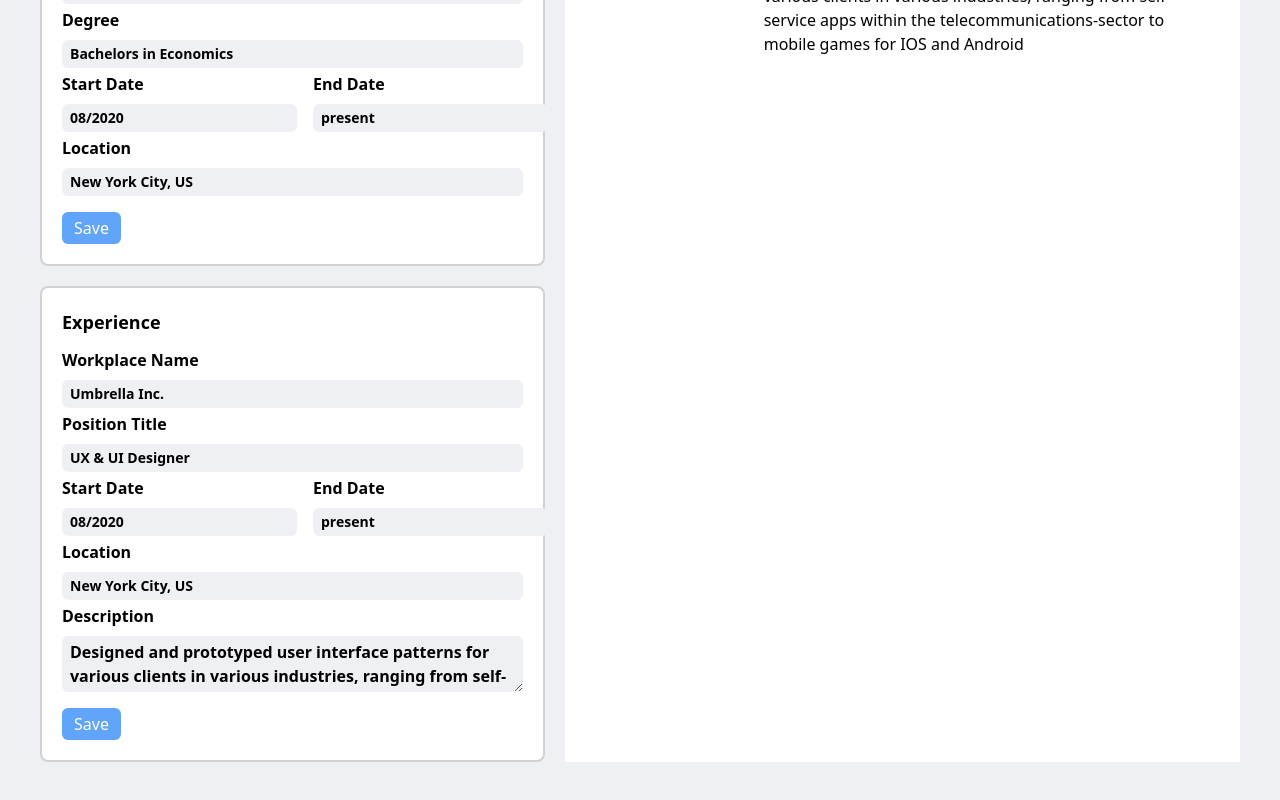
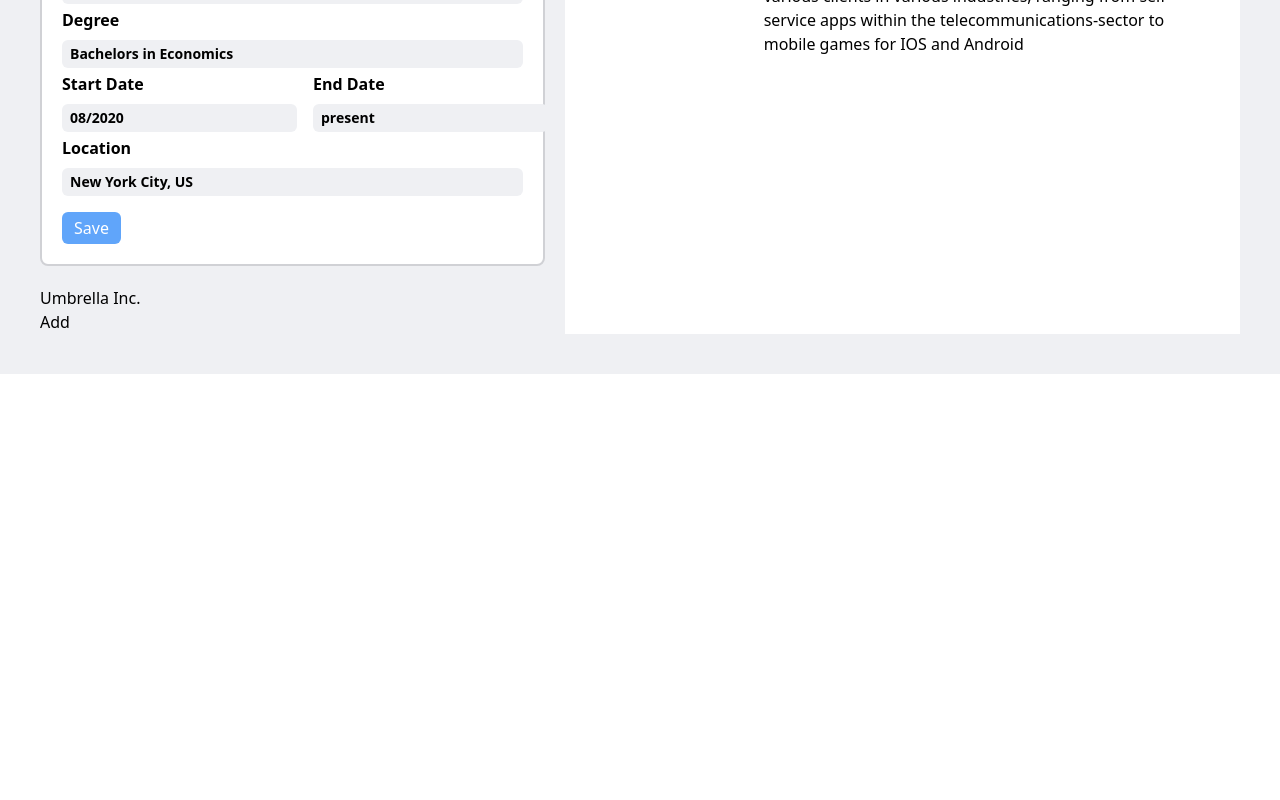
Before and after one commit to emShalaby/cv_generator, a React (Vite) app: page / in a window 1280 px wide. Shown: the part 518-1318 px from the top of the page. After the commit the page ends 892 px from the top, so only its background shows below. Built offline with nearby package versions, Linux system fonts and the light colour scheme.

Commit message:
add an option to add multiple work experiences , add an expand animation to tailwind

```diff
--- a/package.json
+++ b/package.json
@@ -11,13 +11,15 @@
   },
   "dependencies": {
     "react": "^18.3.1",
-    "react-dom": "^18.3.1"
+    "react-dom": "^18.3.1",
+    "uuid": "^10.0.0"
   },
   "devDependencies": {
     "@eslint/js": "^9.9.0",
     "@types/eslint__js": "^8.42.3",
     "@types/react": "^18.3.3",
     "@types/react-dom": "^18.3.0",
+    "@types/uuid": "^10.0.0",
     "@vitejs/plugin-react": "^4.3.1",
     "autoprefixer": "^10.4.20",
     "eslint": "^9.9.0",
--- a/src/app.tsx
+++ b/src/app.tsx
@@ -8,6 +8,8 @@ import React, { useState } from "react";
 import CvBody from "./components/CV/cvBody";
 import Button from "./components/UI/button";
 import TextArea from "./components/UI/textArea";
+import { v4 as uuidv4 } from "uuid";
+
 enum PersonalInfoFields {
   fullName = "fullName",
   phoneNumber = "phoneNumber",
@@ -28,6 +30,7 @@ enum ExperienceFields {
   endDate = "endDate",
   location = "location",
   description = "description",
+  id = "id",
 }
 type TPersonalInfo = Record<PersonalInfoFields, string>;
 export type TEducation = Record<EducationFields, string>;
@@ -80,9 +83,12 @@ const App = () => {
         [ExperienceFields.endDate]: placeHolderValues.workEndDate,
         [ExperienceFields.description]: placeHolderValues.description,
         [ExperienceFields.location]: placeHolderValues.workLocation,
+        [ExperienceFields.id]: String(uuidv4()),
       },
     ],
   });
+  const [selectedExpItem, setSelectedExpItem] =
+    useState<null | Partial<TExperience>>(null);
   const handlePersonalInfoChange = (e: React.ChangeEvent<HTMLInputElement>) => {
     setFormData((prevData) => {
       if (prevData) {
@@ -115,18 +121,22 @@ const App = () => {
     });
   };
   const handlExperienceInfoChange = (
-    e:
-      | React.ChangeEvent<HTMLInputElement>
-      | React.ChangeEvent<HTMLTextAreaElement>,
+    e: React.ChangeEvent<HTMLInputElement | HTMLTextAreaElement>,
   ) => {
     setFormData((prevData) => {
-      if (prevData) {
+      if (prevData && selectedExpItem) {
+        const selectedItemIndex = prevData.experience.findIndex(
+          (item) => item.id === selectedExpItem.id,
+        );
+        const clonedExperience = [...prevData.experience];
+        clonedExperience[selectedItemIndex] = {
+          ...clonedExperience[selectedItemIndex],
+          [e.target.name]: e.target.value,
+        };
         return {
           ...prevData,
 
-          experience: [
-            { ...prevData.experience[0], [e.target.name]: e.target.value },
-          ],
+          experience: clonedExperience,
         };
       }
       return prevData;
@@ -196,7 +206,9 @@ const App = () => {
                 label={"End Date"}
                 type="text"
                 name={EducationFields.endDate}
-                onChange={handleEducationInfoChange}
+                onChange={(e) => {
+                  handleEducationInfoChange(e);
+                }}
                 value={formData.education[0].endDate}
               />
             </div>
@@ -212,20 +224,50 @@ const App = () => {
               className="mt-3 self-end rounded-md bg-blue-400 px-3 py-1 text-white"
             ></Button>
           </Form>
+          {!selectedExpItem ? (
+            <div>
+              {formData.experience.map((item, index) => {
+                return (
+                  <div key={index}>
+                    <div onClick={() => setSelectedExpItem(item)}>
+                      {item.workplaceName}
+                    </div>
+                  </div>
+                );
+              })}
+              <Button
+                title="Add"
+                onclick={() => {
+                  formData.experience.push({
+                    [ExperienceFields.workplaceName]: "",
+                    [ExperienceFields.position]: "",
+                    [ExperienceFields.startDate]: "",
+                    [ExperienceFields.endDate]: "",
+                    [ExperienceFields.description]: "",
+                    [ExperienceFields.location]: "",
+                    [ExperienceFields.id]: String(uuidv4()),
+                  });
+                  setSelectedExpItem(
+                    formData.experience[formData.experience.length - 1],
+                  );
+                }}
+              />
+            </div>
+          ) : (
             <Form title={"Experience"} id="experience">
               <Input
                 label={"Workplace Name"}
                 type={"Text"}
                 onChange={handlExperienceInfoChange}
                 name={ExperienceFields.workplaceName}
-              value={formData.experience[0].workplaceName}
+                value={selectedExpItem.workplaceName}
               />
               <Input
                 label={"Position Title"}
                 type={"text"}
                 onChange={handlExperienceInfoChange}
                 name={ExperienceFields.position}
-              value={formData.experience[0].position}
+                value={selectedExpItem.position}
               />
               <div className="flex gap-4">
                 <Input
@@ -234,7 +276,7 @@ const App = () => {
                   className="flex-1"
                   name={ExperienceFields.startDate}
                   onChange={handlExperienceInfoChange}
-                value={formData.experience[0].startDate}
+                  value={selectedExpItem.startDate}
                 />
                 <Input
                   label={"End Date"}
@@ -242,7 +284,7 @@ const App = () => {
                   className="flex-1"
                   name={ExperienceFields.endDate}
                   onChange={handlExperienceInfoChange}
-                value={formData.experience[0].endDate}
+                  value={selectedExpItem.endDate}
                 />
               </div>
               <Input
@@ -250,20 +292,25 @@ const App = () => {
                 type={"text"}
                 name={ExperienceFields.location}
                 onChange={handlExperienceInfoChange}
-              value={formData.experience[0].location}
+                value={selectedExpItem.location}
               />
               <TextArea
                 label={"Description"}
                 name={ExperienceFields.description}
                 onChange={handlExperienceInfoChange}
-              value={formData.experience[0].description}
+                value={selectedExpItem.description}
                 className="resize-y"
               />
               <Button
                 title="Save"
                 className="mt-3 self-end rounded-md bg-blue-400 px-3 py-1 text-white"
-            ></Button>
+                onclick={() => {
+                  formData.experience.push();
+                  setSelectedExpItem(null);
+                }}
+              />
             </Form>
+          )}
         </section>{" "}
         <section
           id="cv-output"
--- /dev/null
+++ b/src/components/UI/formAccordion.tsx
@@ -0,0 +1,6 @@
+export default function formAccordion(){
+    return (<div>
+
+
+    </div>)
+}
--- a/src/components/UI/input.tsx
+++ b/src/components/UI/input.tsx
@@ -5,7 +5,6 @@ interface IInput {
   label?: string;
   className?: string;
   value?: string;
-
   onChange?: React.ChangeEventHandler<HTMLInputElement>;
 }
 
--- a/tailwind.config.js
+++ b/tailwind.config.js
@@ -6,6 +6,15 @@ export default {
       screens: {
         "2xl": "1700px",
       },
+      keyframes: {
+        expand: {
+          "0%": { transform: "scaleY(0)" },
+          "100%": { transform: "scaleY(1)" },
+        },
+      },
+      animeation: {
+        expand: "expand 1s ease-in-out",
+      },
     },
   },
   plugins: [],
```
Also changed, not shown: 1 other file (tests, documents, lock files or other folders). Lines whose indentation alone changed are shown as unchanged.
